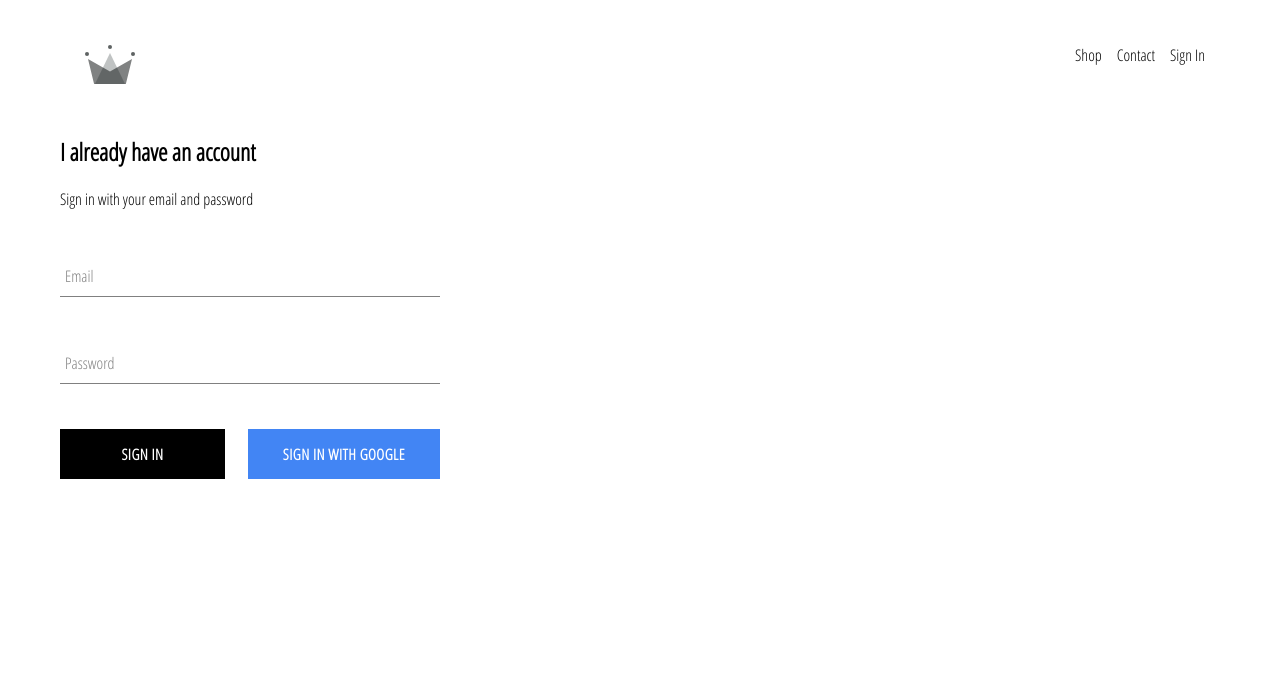
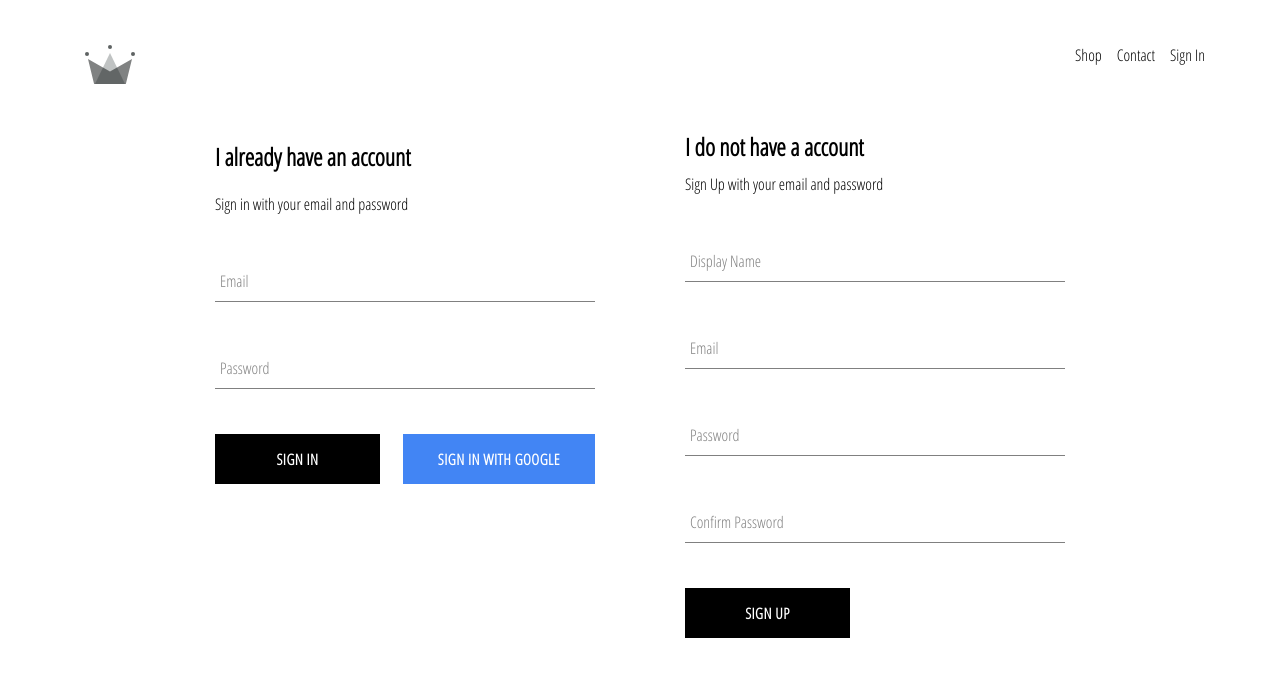
Before and after one commit to propoudel/crwn-clothing, a React (Create React App) app: page /signin in a window 1280 px wide. Shown: the top 676 px of the page. Built offline with nearby package versions, Linux system fonts and the light colour scheme; no server answers.

Commit message:
Implemented firebase utils, included ability to store authenticated user  into firestore database

```diff
--- a/src/App.js
+++ b/src/App.js
@@ -5,7 +5,7 @@
 import ShopPage from './pages/shop/shop.component';
 import Header from './components/header/header.component';
 import SignInAndSignUpPage from './pages/sign-in-and-sign-up/sign-in-and-sign-up.component';
-import { auth } from './firebase/firebase.utils';
+import { auth, createUserProfileDocument } from './firebase/firebase.utils';
 
 class App extends React.Component {
 
@@ -21,9 +21,25 @@
     unsubscribeFromAuth = null;
 
     componentDidMount(){
-        this.unsubscribeFromAuth = auth.onAuthStateChanged(user => {
-            this.setState({currentUser: user});
-            console.log(user);
+        this.unsubscribeFromAuth = auth.onAuthStateChanged( async userAuth => {
+
+
+            if (userAuth){
+                const userRef = await createUserProfileDocument(userAuth);
+
+                userRef.onSnapshot( (snapshot) => {
+                    this.setState({
+                        currentUser: {
+                            id: snapshot.id,
+                            ...snapshot.data()
+                        }
+                    })
+                });
+
+            }
+
+            this.setState({ currentUser: userAuth })
+
         });
     }
 
--- /dev/null
+++ b/src/components/sign-up/sign-up.component.jsx
@@ -0,0 +1,120 @@
+import React from 'react';
+
+import FormInput from '../form-input/form-input.component';
+import CustomButton from '../custom-button/custom-button.component';
+
+import { auth, createUserProfileDocument } from "../../firebase/firebase.utils";
+
+import './sign-up.styles.scss';
+
+
+class SignUp extends React.Component{
+
+    constructor(){
+        super();
+
+        this.state = {
+            displayName: '',
+            email: '',
+            password: '',
+            confirmPassword: ''
+        };
+
+    }
+
+
+
+    handleSubmit = async event => {
+        event.preventDefault();
+
+        const { displayName, email, password, confirmPassword } = this.state;
+
+        if (password !== confirmPassword) {
+            alert("Password don't match ");
+            return;
+        }
+
+        try {
+
+            const { user } = await auth.createUserWithEmailAndPassword(email, password);
+
+            await createUserProfileDocument(user, { displayName })
+
+            this.setState({
+                displayName: '',
+                email: '',
+                password: '',
+                confirmPassword: ''
+            });
+
+        }catch (error) {
+            console.error(error);
+        }
+
+
+    };
+
+
+    handleChange = event => {
+        const { name, value } = event.target;
+
+        this.setState({
+            [name]: value
+        });
+
+    };
+
+    render(){
+
+        const { displayName, email, password, confirmPassword } = this.state;
+
+        return(
+            <div className='sign-up'>
+                <h2 className='title'>I do not have a account</h2>
+                <span>Sign Up with your email and password</span>
+                <form className='sign-up-form' onSubmit={this.handleSubmit}>
+                    <FormInput
+                    type='text'
+                    name='displayName'
+                    value={displayName}
+                    onChange={this.handleChange}
+                    label='Display Name'
+                    required
+                    />
+
+                    <FormInput
+                        type='email'
+                        name='email'
+                        value={email}
+                        onChange={this.handleChange}
+                        label='Email'
+                        required
+                    />
+
+                    <FormInput
+                        type='password'
+                        name='password'
+                        value={password}
+                        onChange={this.handleChange}
+                        label='Password'
+                        required
+                    />
+
+                    <FormInput
+                        type='password'
+                        name='confirmPassword'
+                        value={confirmPassword}
+                        onChange={this.handleChange}
+                        label='Confirm Password'
+                        required
+                    />
+
+                    <CustomButton type='submit'>Sign Up</CustomButton>
+                </form>
+            </div>
+        );
+    }
+}
+
+
+export default SignUp;
--- /dev/null
+++ b/src/components/sign-up/sign-up.styles.scss
@@ -0,0 +1,11 @@
+.sign-up {
+  display: flex;
+  flex-direction: column;
+  width: 380px;
+
+  .title{
+    margin: 10px 0;
+
+  }
+
+}
--- a/src/firebase/firebase.utils.js
+++ b/src/firebase/firebase.utils.js
@@ -15,6 +15,37 @@
 };
 
 
+export const createUserProfileDocument = async (userAuth, additionalData) => {
+
+    if (!userAuth) return;
+
+    const userRef = firestore.doc(`users/${userAuth.uid}`);
+
+    const snapShot = await userRef.get();
+
+    if (!snapShot.exists){
+
+        const { displayName, email} = userAuth;
+
+        const createdAt = new Date();
+
+        try {
+            await userRef.set({
+                displayName,
+                email,
+                createdAt,
+                ...additionalData
+            })
+        }catch (error) {
+            console.log('error creating user', error.message);
+        }
+    }
+
+    return userRef;
+
+};
+
+
 firebase.initializeApp(config);
 
 export const auth = firebase.auth();
--- a/src/pages/sign-in-and-sign-up/sign-in-and-sign-up.component.jsx
+++ b/src/pages/sign-in-and-sign-up/sign-in-and-sign-up.component.jsx
@@ -1,13 +1,17 @@
 import React from 'react';
 
-import './sing-in-and-sign-up.styles.scss';
+import './sign-in-and-sign-up.styles.scss';
 
 import SignIn from '../../components/sign-in/sign-in.component';
+
+import SignUp from '../../components/sign-up/sign-up.component';
+
 
 
 const SignInAndSignUpPage = () => (
     <div className='sign-in-and-sign-up'>
-        <SignIn/>
+        <SignIn />
+        <SignUp />
 
     </div>
 );
--- /dev/null
+++ b/src/pages/sign-in-and-sign-up/sign-in-and-sign-up.styles.scss
@@ -0,0 +1,6 @@
+.sign-in-and-sign-up {
+  width: 850px;
+  display: flex;
+  justify-content: space-between;
+  margin: 30px auto;
+}
```
Also changed, not shown: src/pages/sign-in-and-sign-up/sing-in-and-sign-up.styles.scss (deleted).
